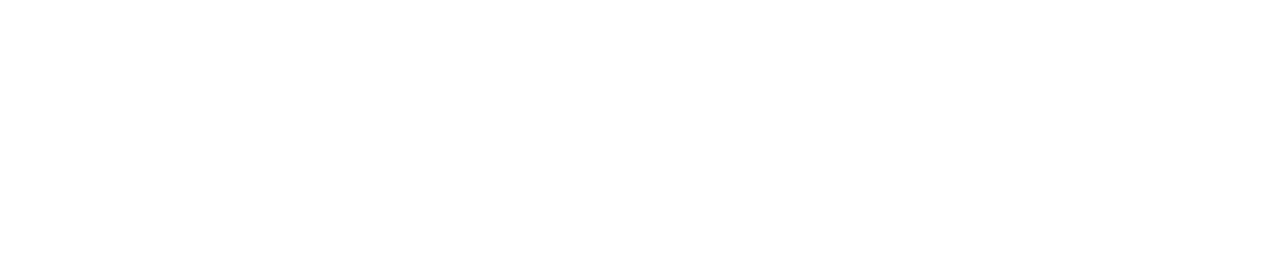
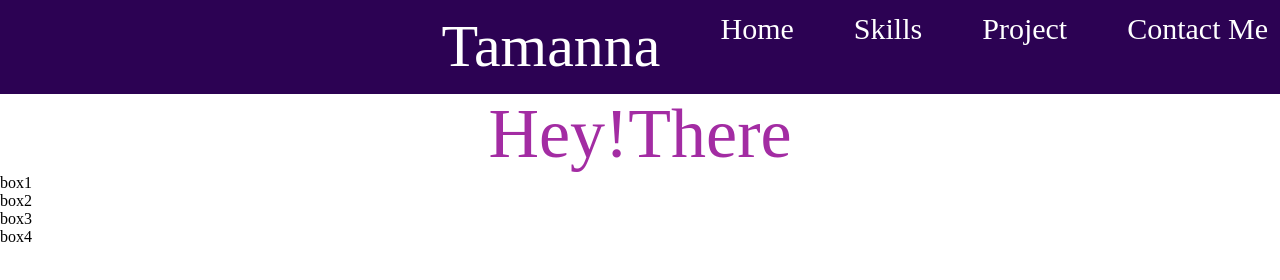
Before and after one commit to tamannaakter69/Project-2, a plain HTML site: page index.html in a window 1280 px wide. Drawn offline with Linux system fonts and the light colour scheme.

Commit message:
Project 2

```diff
--- a/index.html
+++ b/index.html
@@ -4,8 +4,24 @@
     <meta charset="UTF-8">
     <meta name="viewport" content="width=device-width, initial-scale=1.0">
     <title>Advance personal portfolio website</title>
+
+    <link rel="stylesheet" href="style.css">
 </head>
 <body>
+    <div class="header">
+        <p>Tamanna</p>
+        <div>Home</div>
+        <div>Skills</div>
+        <div>Project</div>
+        <div>Contact Me</div>
 
+    </div>
+    <p class="hey">Hey!There</p>
+    <div class="parent-box">
+        <div class="box">box1</div>
+        <div class="box">box2</div>
+        <div class="box">box3</div>
+        <div class="box">box4</div>
+    </div>
 </body>
 </html>
--- a/style.css
+++ b/style.css
@@ -0,0 +1,30 @@
+*{
+    margin: 0px;
+    padding: 0px;
+}
+
+
+.header{
+    width: auto;
+    height: 70px;
+    background-color: rgb(44, 2, 83);
+    color: white;
+    display: flex;
+    justify-content: right;
+    gap: 60px;
+    text-align: center;
+    font-size: 30px;
+    padding: 12px;
+
+
+}
+.header p{
+    font-size: 60px;
+    text-align: left;
+
+}
+.hey{
+    text-align: center;
+    font-size: 70px;
+    color: rgb(163, 44, 163);
+}
```
